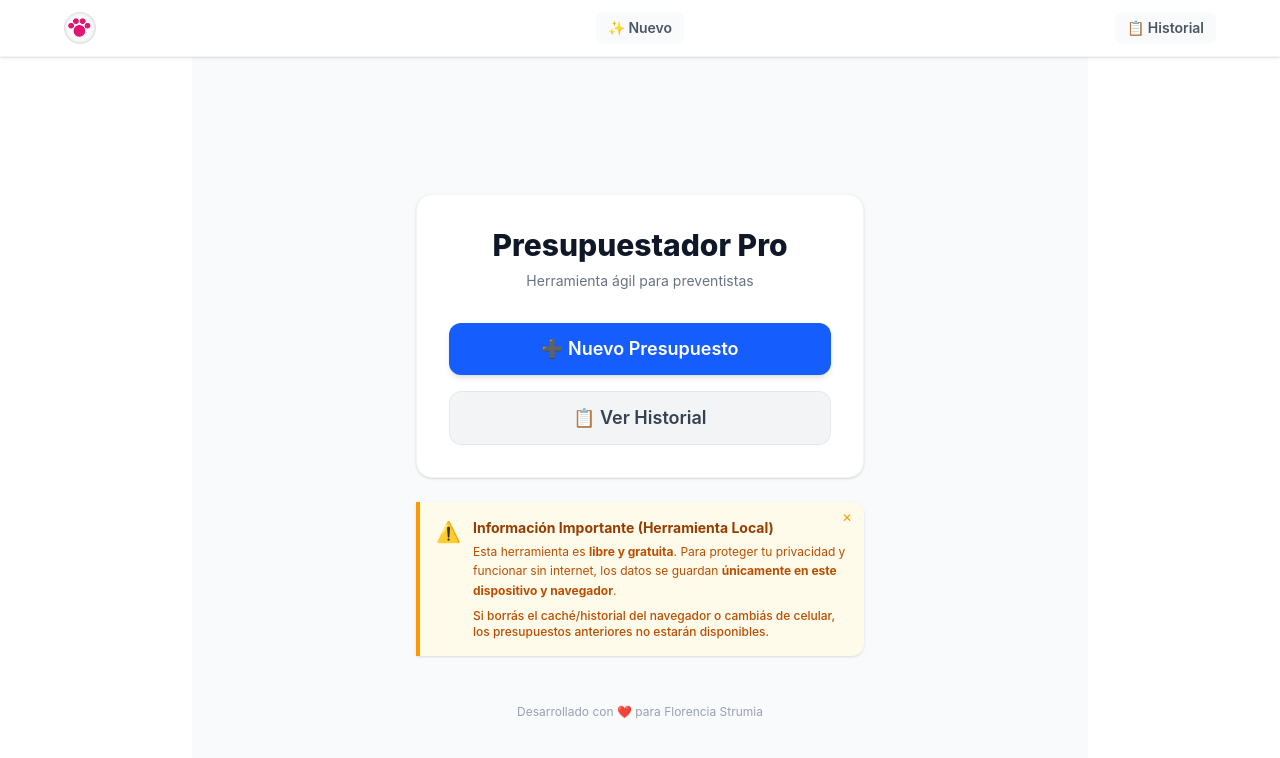
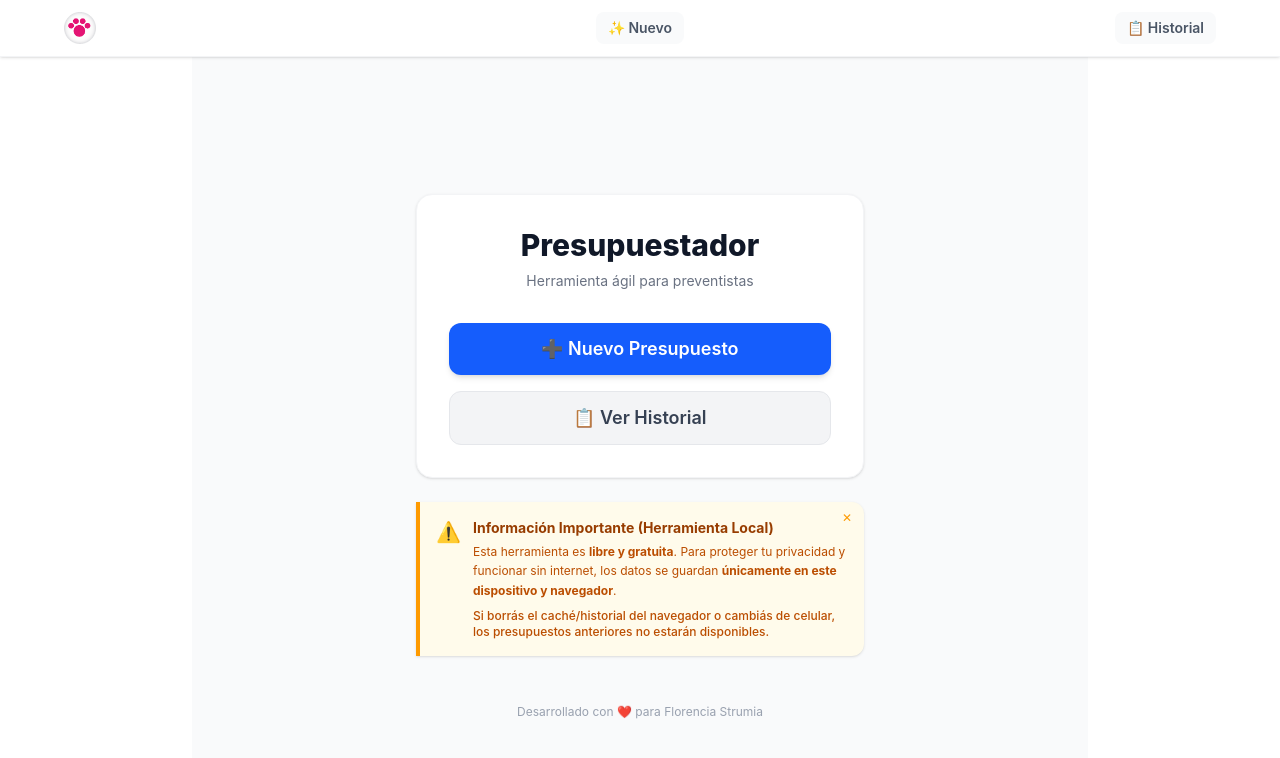
Before and after one commit to RodrigoAlmonacid/presupuestor, a React (Vite) app: page / in a window 1280 px wide. Shown: the top 758 px of the page. Built offline with nearby package versions, Linux system fonts and the light colour scheme.

Commit message:
Update Home.jsx

```diff
--- a/src/Pages/Home/Home.jsx
+++ b/src/Pages/Home/Home.jsx
@@ -10,7 +10,7 @@
 
       {/* CARD BIENVENIDA */}
       <div className="bg-white p-8 rounded-2xl shadow-sm border border-gray-100 text-center w-full max-w-md mb-6">
-        <h1 className="text-3xl font-extrabold text-gray-900 mb-2">Presupuestador Pro</h1>
+        <h1 className="text-3xl font-extrabold text-gray-900 mb-2">Presupuestador</h1>
         <p className="text-gray-500 mb-8 text-sm">Herramienta ágil para preventistas</p>
 
         {/* BOTONES DE NAVEGACIÓN */}
```
